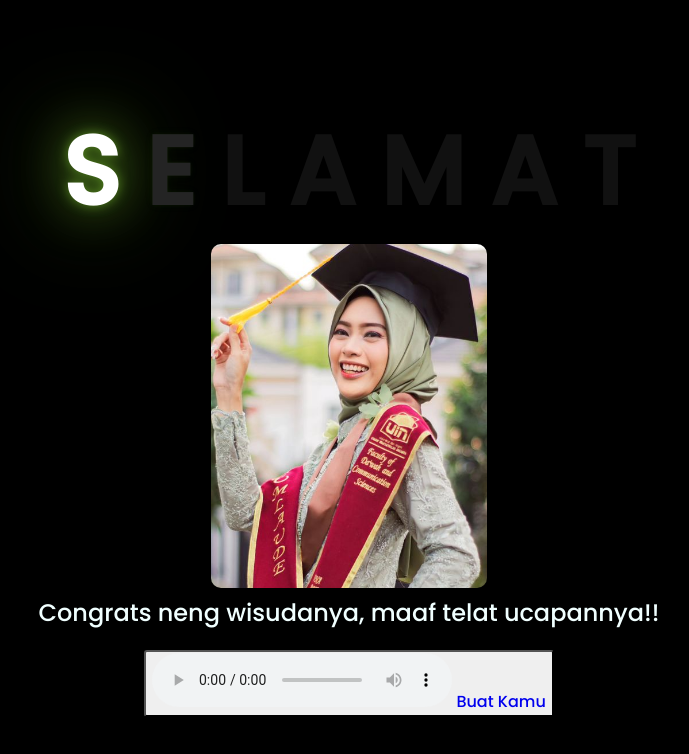
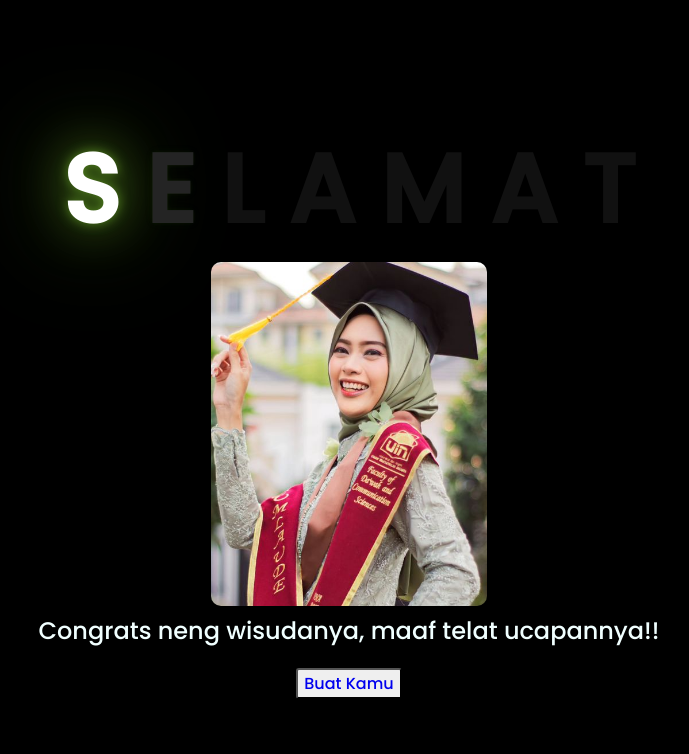
Before and after one commit to lakuttusliving/Wisuda-Noy, a plain HTML site: page index.html in a window 1280 px wide. Shown: the whole page, without its empty margins (299-988 px from the left). Drawn offline with Linux system fonts and the light colour scheme.

Commit message:
Update index.html

```diff
--- a/index.html
+++ b/index.html
@@ -28,10 +28,6 @@
     </div>
     <div class="button">
         <button>
-            <audio class="song" controls loop>
-             <source src="song.mp3"></source>
-	            Your browser isn't invited for super fun audio time.
-    	    </audio>
             <a href="flower.html">Buat Kamu</a>
         </button>
 
```
